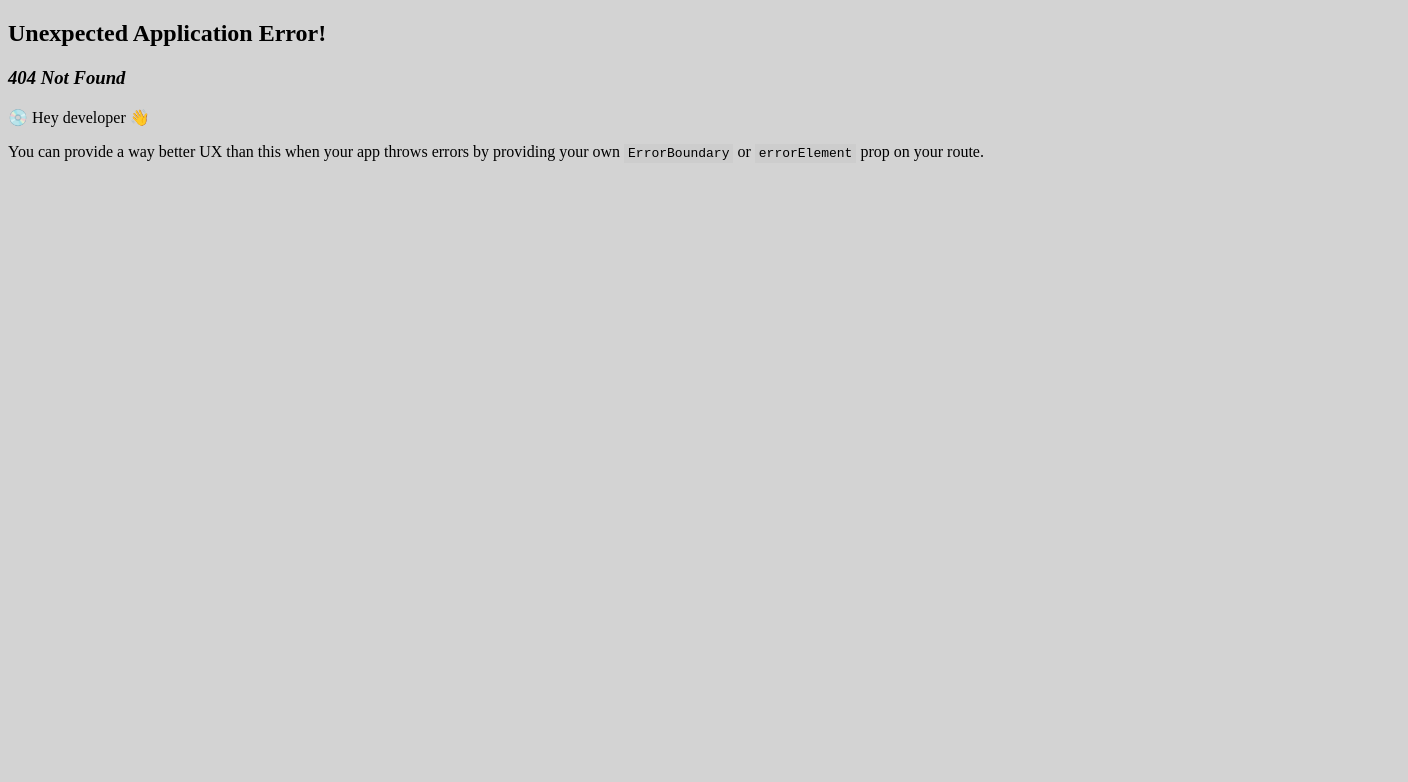
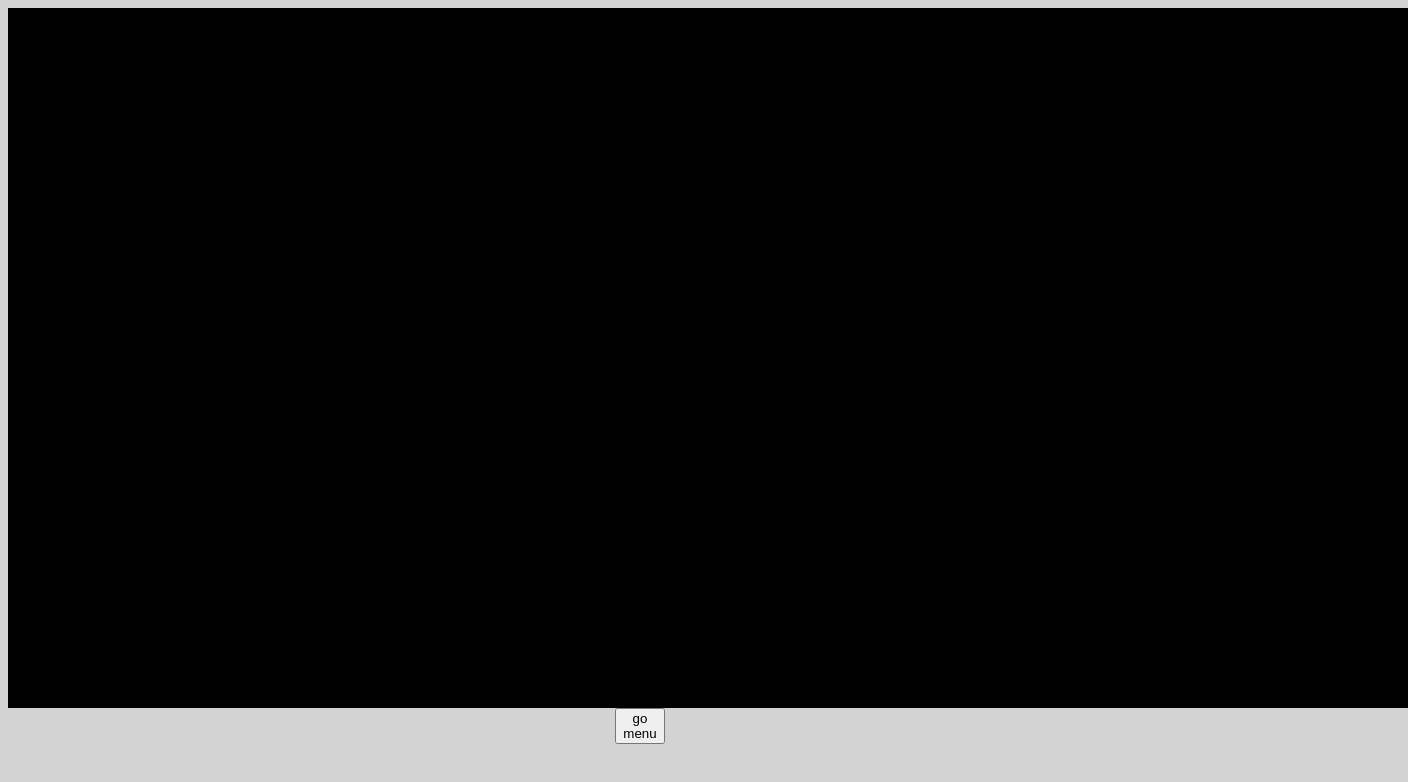
Before and after one commit to Lefentome38/TP_PWA_kill_div_Thomas, a React (Vite) app: page /plateau_jeux in a window 1280 px wide. Before the commit this address had no page. Shown: the top 782 px of the page, 1408 px wide, since content can reach past the window. Built offline with nearby package versions, Linux system fonts and the light colour scheme.

Commit message:
plateau de jeu en cour test de l'application

```diff
--- a/src/App.tsx
+++ b/src/App.tsx
@@ -1,11 +1,16 @@
 import { RouterProvider, createBrowserRouter } from "react-router-dom"
 import Menu_start from "./route_page/Menu_start"
+import Plateau_jeux from "./route_page/Plateau_jeux"
 
 function App() {
   const router = createBrowserRouter([
     {
       path:"/",
       element: <Menu_start/>
+    },
+    {
+      path:"/plateau_jeux",
+      element: <Plateau_jeux/>
     }
   ])
   return (
--- a/src/index.scss
+++ b/src/index.scss
@@ -12,3 +12,15 @@ body{
     height: 100px;
   }
 }
+
+.div_plateau_jeu{
+  margin: auto;
+  background-color: black;
+  width: 1400px;
+  height: 700px;
+}
+.div_navig_start{
+  height: 50px;
+  width: 50px;
+  margin: auto;
+}
--- a/src/route_page/Menu_start.tsx
+++ b/src/route_page/Menu_start.tsx
@@ -1,8 +1,17 @@
+import { useCallback } from "react"
+import { useNavigate } from "react-router-dom"
+
 function Menu_start() {
+
+  const navig = useNavigate()
+  const navig_jeu = useCallback(() => {
+    navig("/plateau_jeux")
+  },[])
+
   return (
     <>
       <div className="div_start">
-        <button>start</button>
+        <button onClick={navig_jeu}>start</button>
       </div>
     </>
   )
--- /dev/null
+++ b/src/route_page/Plateau_jeux.tsx
@@ -0,0 +1,22 @@
+import { useCallback } from "react"
+import { useNavigate } from "react-router-dom"
+
+function Plateau_jeux() {
+
+  const navig = useNavigate()
+  const navig_start = useCallback(() => {
+    navig("/")
+  },[])
+
+  return (
+    <>
+      <div className="div_plateau_jeu">
+      </div>
+      <div className="div_navig_start">
+        <button onClick={navig_start}>go menu</button>
+      </div>
+    </>
+  )
+}
+
+export default Plateau_jeux
```
